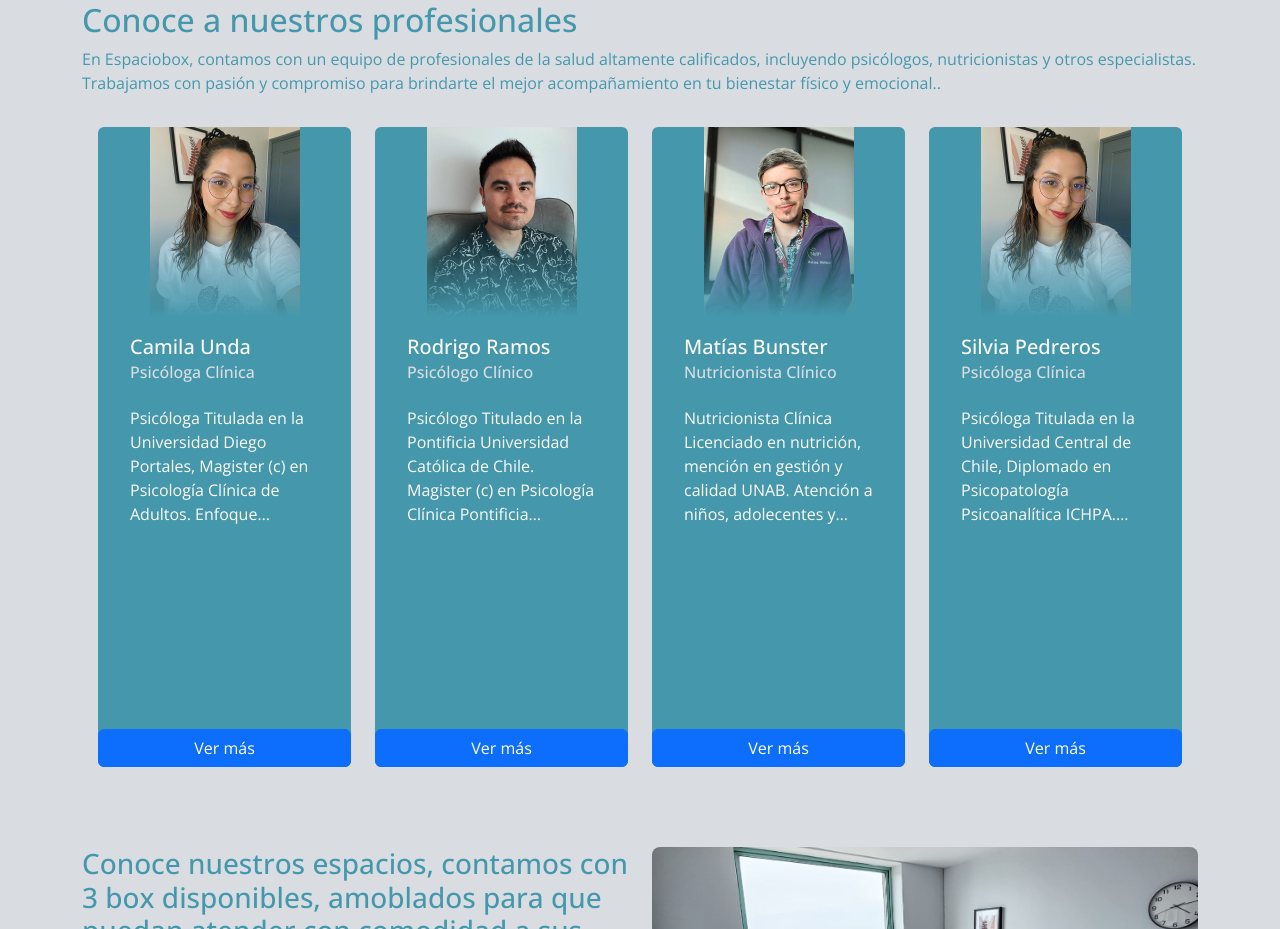
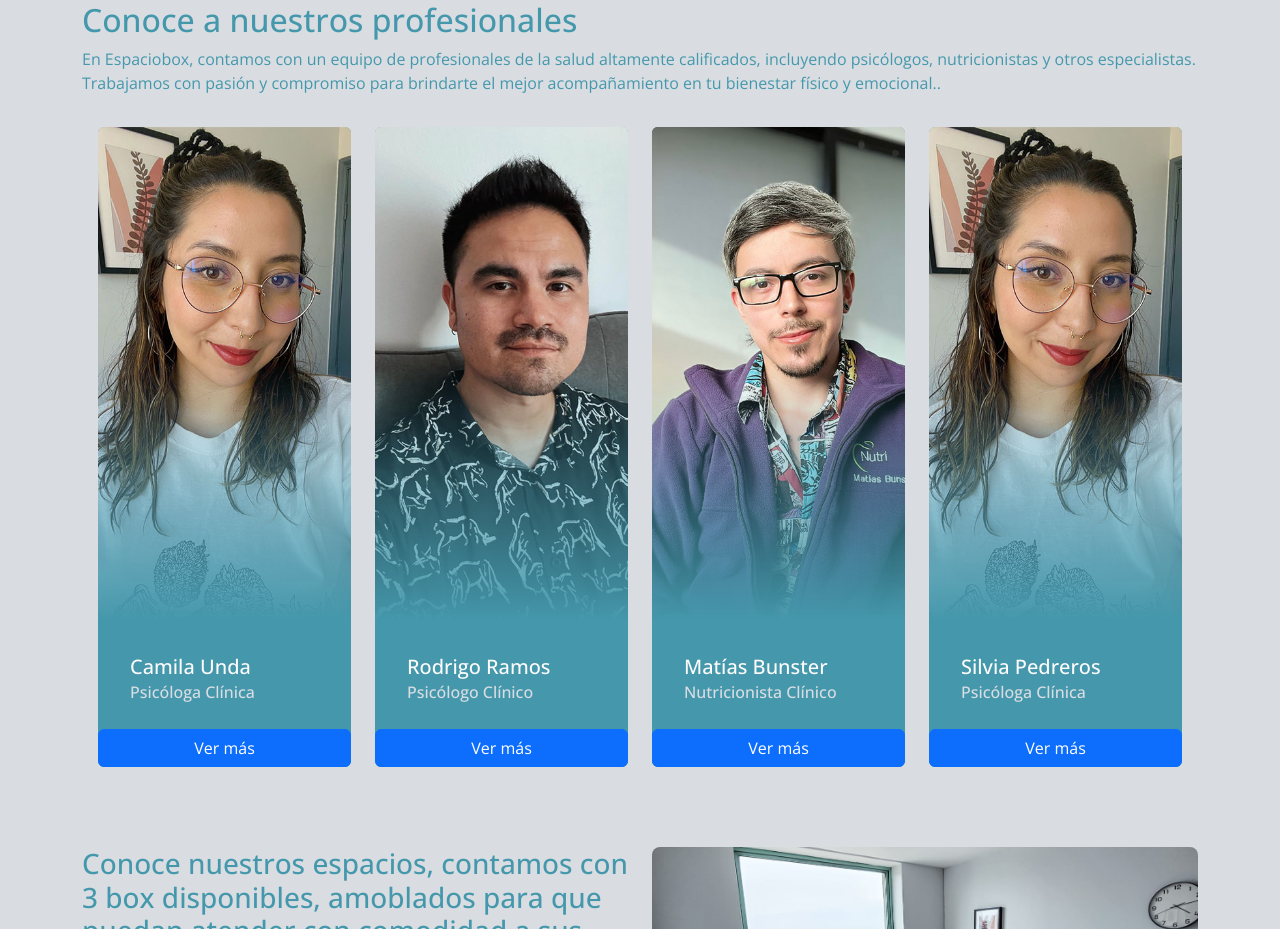
Before and after one commit to ssalinascalibar/espacio-box-noLogin, a React (Vite) app: page / in a window 1280 px wide. Shown: the part 1740-2669 px from the top of the page. Built offline with nearby package versions, Linux system fonts and the light colour scheme.

Commit message:
mod professional card padding subtitle

```diff
--- a/src/shared/components/cards/ProfessionalCards.jsx
+++ b/src/shared/components/cards/ProfessionalCards.jsx
@@ -40,10 +40,9 @@ export default function ProfessionalCards() {
               <Card.Body>
                 <Card.Title>{card.name}</Card.Title>
                 <Card.Subtitle className="mb-4 card-subtitle">{card.title}</Card.Subtitle>
-                <Card.Text className="text-multiline-truncate">{card.text}</Card.Text>
+                {/* <Card.Text className="text-multiline-truncate">{card.text}</Card.Text> */}
               </Card.Body>
                 <Button variant="primary" onClick={() => handleShow(card)}>Ver más</Button>
-                {/* <ProfessionalCardModal show={show} setShow={setShow}  /> */}
             </Card>
           </Col>
         ))}
--- a/src/shared/components/cards/professionalCards.css
+++ b/src/shared/components/cards/professionalCards.css
@@ -19,17 +19,17 @@
   }
 
   .scroll-container-professionals .card .card-img-top{
-    height: 200px;
-    object-fit: contain;
+    height: 100%;
+    object-fit: cover;
   }
 
-  .text-multiline-truncate {
+  /* .text-multiline-truncate {
     display: -webkit-box;
-            -webkit-box-orient: vertical;
-            -webkit-line-clamp: 5;
-            line-clamp: 5;
-            overflow: hidden;
-  }
+    -webkit-box-orient: vertical;
+    -webkit-line-clamp: 5;
+    line-clamp: 5;
+    overflow: hidden;
+  } */
 
   .scroll-container-professionals .card-body {
     overflow: hidden;
@@ -37,8 +37,7 @@
     white-space: normal; /* Permite que el texto se ajuste en varias líneas */
     display: flex;
     flex-direction: column;
-    padding: 0.5rem 2rem 2rem 2rem;
-
+    padding: 0.5rem 2rem 4rem 2rem;
   }
 
   .scroll-container-professionals .card-footer .card-link {
@@ -74,4 +73,8 @@
     border: 3px solid var(--background-secondary-color);
   }
 
+  .scroll-container-professionals .card-body {
+    padding: 0.5rem 2rem 1rem 2rem;
+  }
+
 }
```
